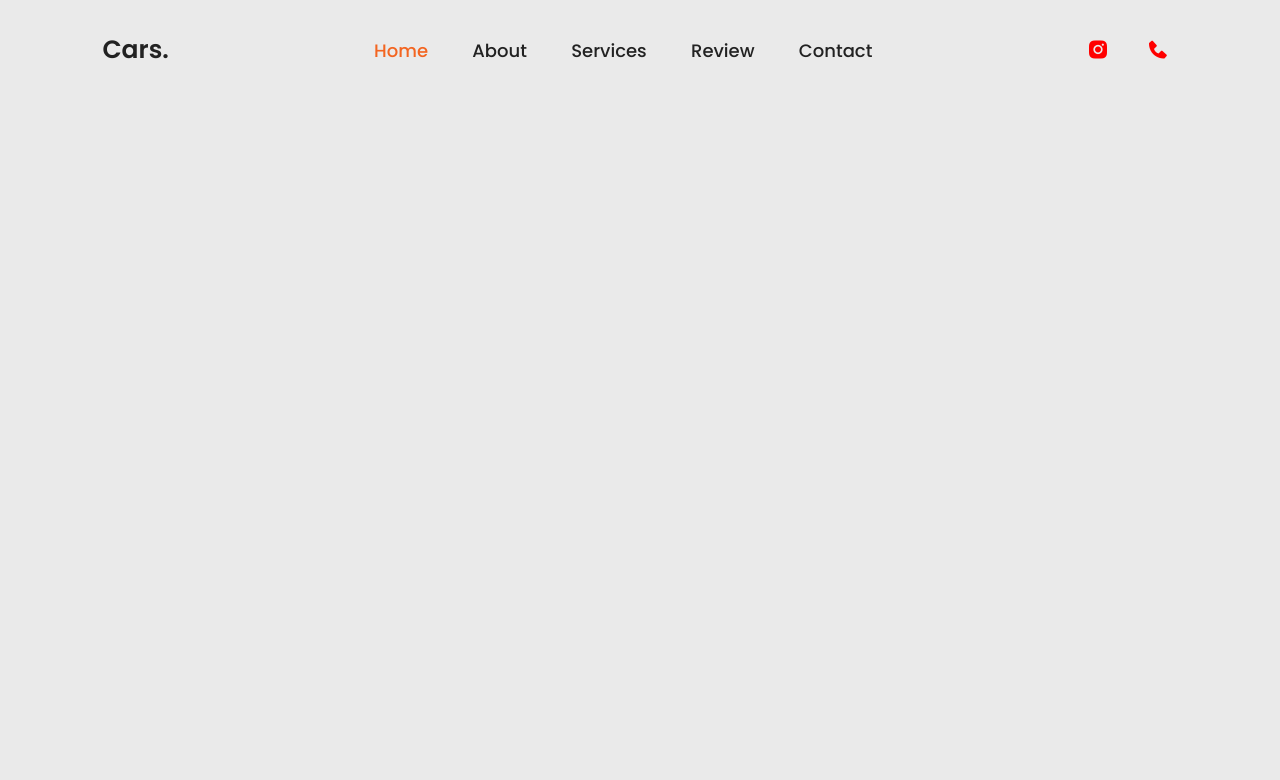
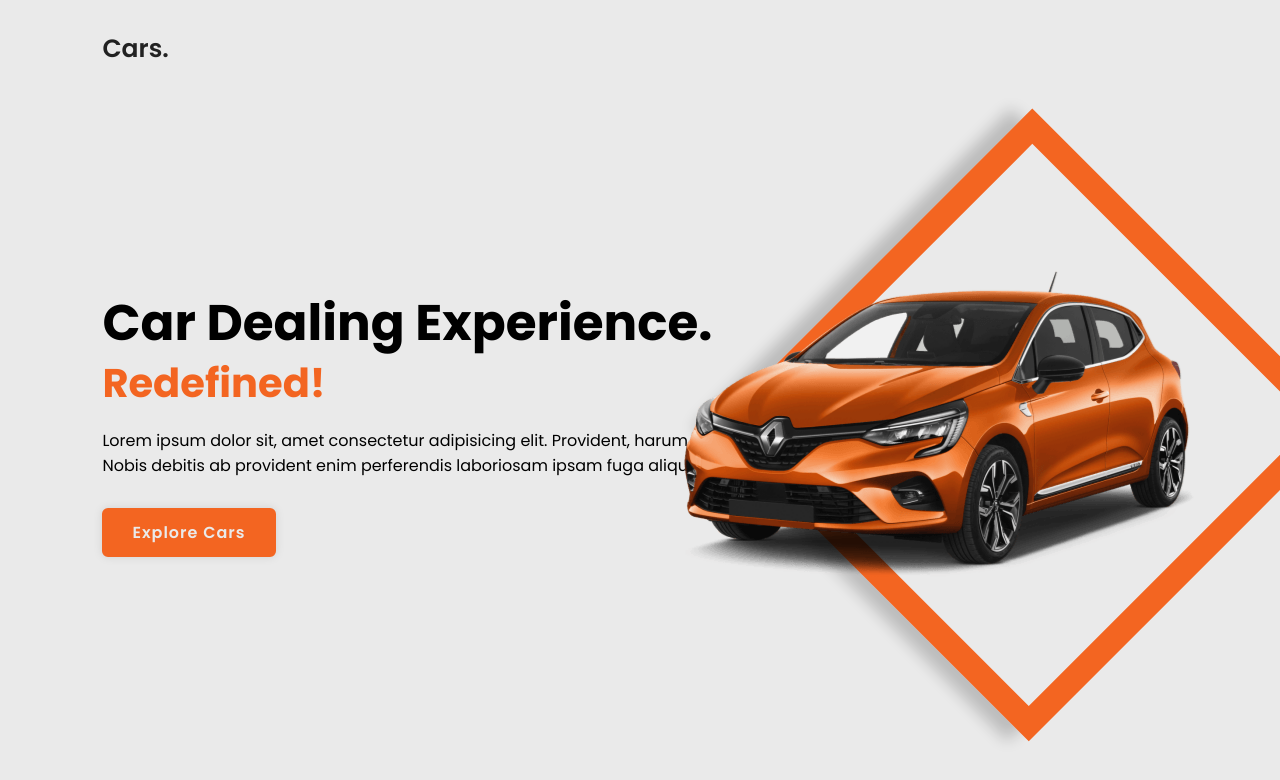
Before and after one commit to TugceVG/html-css, a plain HTML site: page rent-a-car-app/index.html in a window 1280 px wide. Drawn offline with nearby package versions, Linux system fonts and the light colour scheme.

Commit message:
feat(rent-a-car-app) : add home with style

```diff
--- a/rent-a-car-app/index.html
+++ b/rent-a-car-app/index.html
@@ -13,6 +13,7 @@
 <body>
     <header class="header">
         <a href="#" class="logo">Cars.</a>
+        <!-- <div class="bx bx-menu" id="menu-icon"></div> -->
         <nav class="navbar">
             <a href="#" class="active">Home</a>
             <a href="#">About</a>
@@ -25,6 +26,21 @@
             <a href="#"><i class='bx bxs-phone'></i></a>
         </div>
     </header>
+    <section class="home">
+        <div class="home-content">
+            <h1>Car Dealing Experience.</h1>
+            <h3>Redefined!</h3>
+            <p>Lorem ipsum dolor sit, amet consectetur adipisicing elit. Provident, harum. Nobis debitis ab provident
+                enim perferendis laboriosam ipsam fuga aliquam?</p>
+            <a href="#" class="btn">Explore Cars</a>
+        </div>
+        <div class="home-img">
+            <div class="circle">
+                <img src="./car.png" alt="">
+            </div>
+        </div>
+        <div class="circle2"></div>
+    </section>
 </body>
 
 </html>
--- a/rent-a-car-app/style.css
+++ b/rent-a-car-app/style.css
@@ -29,6 +29,8 @@ body {
     color: #222;
     text-decoration: none;
     font-weight: 600;
+    opacity: 0;
+    animation: slideRight 1s ease forwards;
 }
 
 .navbar a {
@@ -64,11 +66,143 @@ body {
 }
 
 .social-media a:hover {
-    border-color: red;
+    border-color: #222;
 }
 
 .social-media a i {
     font-size: 24px;
-    color: red;
+    color: #222;
     transform: rotate(-45deg);
 }
+
+.home {
+    position: relative;
+    width: 100%;
+    height: 100vh;
+    display: flex;
+    justify-content: space-between;
+    align-items: center;
+    padding: 50px 8% 0;
+    overflow: hidden;
+}
+
+.home-content {
+    max-width: 630px;
+}
+
+.home-content h1 {
+    font-size: 50px;
+    line-height: 1.2;
+}
+
+.home-content h3 {
+    font-size: 40px;
+    color: #f36521;
+}
+
+.home-content p {
+    font-size: 16px;
+    margin: 15px 0 30px;
+}
+
+.btn {
+    display: inline-block;
+    padding: 10px 28px;
+    background: #f36521;
+    border: 2px solid #f36521;
+    border-radius: 6px;
+    box-shadow: 0 0 10px rgba(0, 0, 0, .1);
+    font-size: 16px;
+    color: #eaeaea;
+    letter-spacing: 1px;
+    text-decoration: none;
+    font-weight: 600;
+    transition: .5s;
+}
+
+.btn:hover {
+    background: transparent;
+    color: #fe6521;
+}
+
+.home-img {
+    position: relative;
+    right: -7%;
+    width: 450px;
+    height: 450px;
+    transform: rotate(45deg);
+}
+
+.home-img .circle {
+    position: absolute;
+    width: 100%;
+    height: 100%;
+    background: #eaeaea;
+    border: 25px solid #f36521;
+    box-shadow: -15px 15px 15px rgba(0, 0, 0, .2);
+    /* border-radius: 50%; */
+}
+
+.home-img .circle img {
+    position: absolute;
+    top: 90px;
+    left: -130px;
+    max-width: 750px;
+    transform: rotate(-45deg);
+}
+
+.home .circle2 {
+    position: absolute;
+    top: -15%;
+    right: -20%;
+    width: 700px;
+    height: 700px;
+    background: #f36521;
+    transform: rotate(45deg);
+    z-index: -1;
+}
+
+@keyframes slideRight {
+    0% {
+        transform: translateX(-100px);
+        opacity: 0;
+    }
+    100% {
+        transform: translateX(0);
+        opacity: 1;
+    }
+}
+
+@media screen and (max-width: 1479px){
+    .home {
+        justify-content: space-around;
+    }
+    .circle2 {
+        display: none;
+    }
+}
+
+@media screen and (max-width: 1300px){
+    .navbar {
+      display: none;
+    }
+    #menu-icon {
+        display: block;
+    }
+    .social-media {
+        display: none;
+    }
+}
+
+@media screen and (max-width: 1165px){
+    .home {
+        flex-direction: column;
+    }
+
+    .home-img .circle img {
+        top: 75px;
+        left: -65px;
+        max-width: 750px;
+        transform: rotate(-45deg);
+    }
+}
```
Also changed, not shown: rent-a-car-app/car.png (added).
